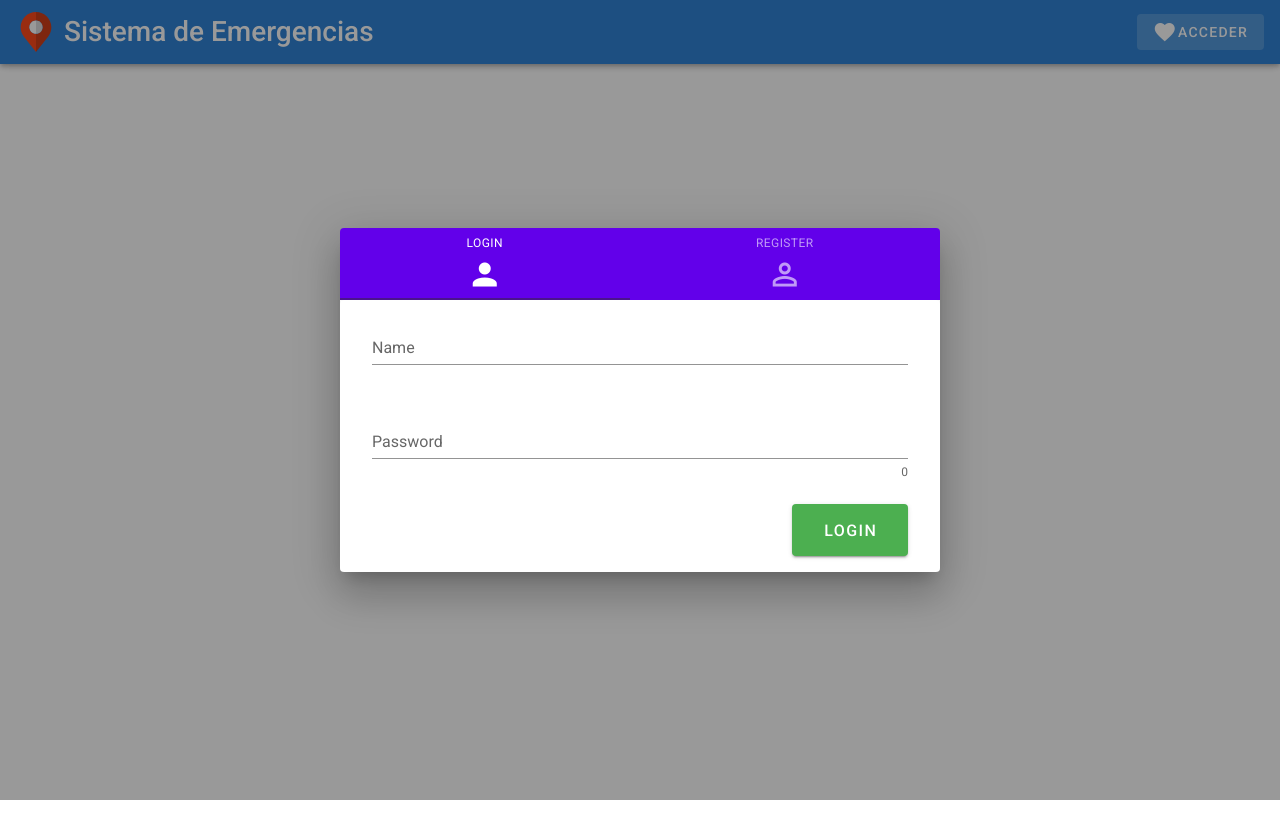
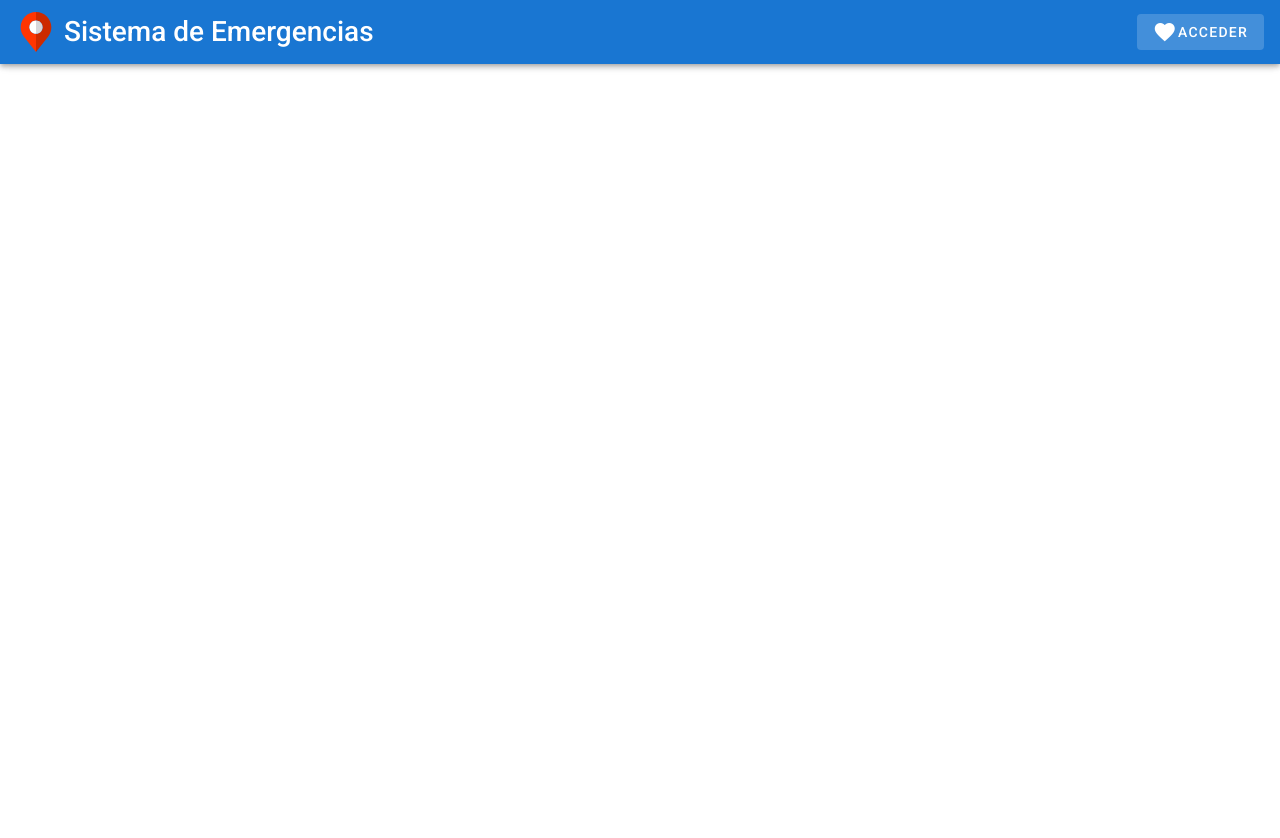
Before and after one commit to antonato/proyectotbt-front, a Vue app: page /public/login in a window 1280 px wide. Shown: the top 838 px of the page. After the commit the page ends 800 px from the top, so only its background shows below. Built offline with nearby package versions, Linux system fonts and the light colour scheme.

Commit message:
refactor: login
Se cambia login por un componente

```diff
--- a/src/App.vue
+++ b/src/App.vue
@@ -27,13 +27,13 @@
       Registrar Admin
     </v-btn>
     </div>
-      <div v-if = "logeado">
+      <!-- <div v-if = "logeado">
       <v-btn text @click="logOut">
         <v-icon>mdi-heart</v-icon>
         Salir
       </v-btn>
-      </div>
-      <div v-else>
+      </div> -->
+      <div v-if = "!logeado" >
       <v-btn text to="/login">
         <v-icon>mdi-heart</v-icon>
       Acceder
@@ -47,7 +47,8 @@
 </template>
 
 <script>
-//import axios from 'axios';
+
+
 
 export default {
   name: 'App',
--- a/src/components/Home.vue
+++ b/src/components/Home.vue
@@ -1,5 +1,22 @@
 <template>
-    <v-container class="d-flex justify-center align-items-center w-100 h-100 mt-5 p-5">
+    <div class="d-flex align-items-center h-100 justify-center">
+        <div>
+            <Login :msg="openDialog" v-on:logeado="logged = $event"></Login>
+            <v-container  v-if="logged === false" class="d-flex justify-center align-items-center w-100 h-100 mt-5 p-5">
+                <img src="../../src/assets/placeholder.svg" alt="" width="100px">
+                <v-col md="5">
+                    <v-container class="d-flex align-center h-100">
+                        <h1>Bienvenido al Sistema de Emergencias</h1>
+                    </v-container>
+                </v-col>
+                <v-col class="d-flex flex-column flex-nowrap" md="4">
+                            <v-btn color="success" @click="dialogTrue()" class="mr-4 mb-2">
+                                    Inicia Sesión
+                            </v-btn>
+                </v-col>
+            </v-container>
+        </div>
+        <v-container  v-if="logged === true" class="d-flex justify-center align-items-center w-100 h-100 mt-5 p-5">
             <img src="../../src/assets/placeholder.svg" alt="" width="100px">
             <v-col md="5">
                 <v-container class="d-flex align-center h-100">
@@ -29,11 +46,26 @@
                     </router-link>
             </v-col>
         </v-container>
+    </div>
 </template>
 
+
 <script>
+    import Login from './Login.vue';
+
     export default {
-
+        components: {
+            Login
+        },
+        data: () => ({
+            logged: false,
+            openDialog: false
+        }),
+        methods: {
+            dialogTrue(){
+                this.openDialog = true;
+            }
+        }
     }
 </script>
 
--- a/src/components/Login.vue
+++ b/src/components/Login.vue
@@ -1,13 +1,11 @@
 <template>
-<div id="app">
-    <v-app>
-        <v-dialog v-model="dialog" persistent max-width="600px" min-width="360px">
+  <v-dialog persistent v-model="msg" max-width="600px" min-width="360px">
       <div>
           <v-tabs v-model="tab" show-arrows background-color="deep-purple accent-4" icons-and-text dark grow>
               <v-tabs-slider color="purple darken-4"></v-tabs-slider>
-                    <v-tab v-for="i in tabs" :key="'Login'+i">
-                        <v-icon large>{{ i.icon }}</v-icon>
-                        <div class="caption py-1">{{ i.name }}</div>
+              <v-tab v-for="tab in tabs" :key="'Login'+ tab">
+                  <v-icon large>{{ tab.icon }}</v-icon>
+                  <div class="caption py-1">{{ tab.name }}</div>
               </v-tab>
               <v-tab-item>
                   <v-card class="px-4">
@@ -15,7 +13,7 @@
                           <v-form ref="loginForm" v-model="valid" lazy-validation>
                               <v-row>
                                   <v-col cols="12">
-                                            <v-text-field v-model="loginEmail" :rules="loginEmailRules" label="Name" required></v-text-field>
+                                      <v-text-field v-model="loginEmail" :rules="loginEmailRules" label="Email" required></v-text-field>
                                   </v-col>
                                   <v-col cols="12">
                                       <v-text-field v-model="loginPassword" :append-icon="show1?'eye':'eye-off'" :rules="[rules.required, rules.min]" :type="show1 ? 'text' : 'password'" name="input-10-1" label="Password"  counter @click:append="show1 = !show1"></v-text-field>
@@ -37,7 +35,14 @@
                           <v-form ref="registerForm" v-model="valid" lazy-validation>
                               <v-row>
                                   <v-col cols="12" sm="6" md="6">
-                                            <v-text-field v-model="firstName" :rules="[rules.required]" label="First Name" maxlength="20" required></v-text-field>
+                                      <v-text-field v-model="firstName"
+                                       :rules="[rules.required]"
+                                       label="First Name"
+                                       maxlength="20"
+                                       required
+                                       @input="$v.firstName.$touch()"
+                                       @blur="$v.firstName.$touch()"
+                                       ></v-text-field>
                                   </v-col>
                                   <v-col cols="12" sm="6" md="6">
                                       <v-text-field v-model="lastName" :rules="[rules.required]" label="Last Name" maxlength="20" required></v-text-field>
@@ -56,7 +61,7 @@
                                   </v-col>
                                   <v-spacer></v-spacer>
                                   <v-col class="d-flex ml-auto" cols="12" sm="3" xsm="12">
-                                            <v-btn x-large block :disabled="!valid" color="success" @click="register">Register</v-btn>
+                                      <v-btn x-large block :disabled="!valid" color="success" @click="registerAdmin">Register</v-btn>
                                   </v-col>
                               </v-row>
                           </v-form>
@@ -66,8 +71,6 @@
           </v-tabs>
       </div>
   </v-dialog>
-    </v-app>
-</div>
 </template>
 
 
@@ -76,11 +79,8 @@ import axios from 'axios';
 export default {
   name: 'Login',
   props: {
-    msg: String
+    msg: Boolean
   },
-//new Vue({
-  //el: '#app',
-  //vuetify: new Vuetify(),
   computed: {
     passwordMatch() {
       return () => this.password === this.verify || "Password must match";
@@ -99,13 +99,14 @@ export default {
     firstName: "",
     lastName: "",
     email: "",
+    phoneNumber: null,
     password: "",
     verify: "",
     loginPassword: "",
     loginEmail: "",
     loginEmailRules: [
       v => !!v || "Required",
-      //v => /.+@.+\..+/.test(v) || "E-mail must be valid"
+      v => /.+@.+\..+/.test(v) || "E-mail must be valid"
     ],
     emailRules: [
       v => !!v || "Required",
@@ -118,15 +119,19 @@ export default {
     show1: false,
     rules: {
       required: value => !!value || "Required.",
-      //min: v => (v && v.length >= 8) || "Min 8 characters"
-      max: v => (v && v.length <= 8) || "Max 8 characters"
-    }
+      min: v => (v && v.length >= 8) || "Min 8 characters"
+      // max: v => (v && v.length <= 8) || "Max 8 characters"
+    },
+    logged: 0
   }),
 
   methods: {
     validate() {
       if (this.$refs.loginForm.validate()) {
-        axios.post('http://localhost:8081/user/logIn/', {"name":this.loginEmail,"password":this.loginPassword,"invisible":0})
+        axios.post('http://localhost:8081/user/logIn/', {
+          "name":this.loginEmail,
+          "password":this.loginPassword,
+          "invisible":0})
       .then( response => {
         this.user = response.data
         if (response.data === 2){
@@ -137,22 +142,30 @@ export default {
           this.$router.push("/");
         }else{
           console.log(response.data)
-          localStorage.setItem('logeado',true)
+          localStorage.setItem('logeado', true)
           localStorage.setItem('rol',response.data)
-          this.$router.push("/")
-          location.reload();
+          this.logged = true;
+          this.msg = false;
+          this.$emit('logeado', this.logged);
         }
       })
       .catch( e=> console.log(e))
       }
     },
-    register(){
+    registerAdmin(){
         if (this.$refs.registerForm.validate()) {
-        axios.post('http://localhost:8081/user/createUser/', {"name":this.firstName+" "+this.lastName, "mail":this.email,"phone":12345,"idRol":1,"password":this.password,"invisible":0})
+        axios.post('http://localhost:8081/user/createUser/',
+        {"name":this.firstName+" "+this.lastName,
+         "mail":this.email,
+         "phone":12345,
+         "idRol":1,
+         "password":this.password,
+         "invisible":0})
       .then( response => {
         this.user = response.data;
-        alert("Usuario Registrado Correctamente")
-        this.$router.push("/");
+        this.logged = true;
+        this.msg = false;
+        this.$emit('logeado', this.logged);
       })
       .catch( e=> console.log(e))
       }
@@ -164,7 +177,5 @@ export default {
       this.$refs.form.resetValidation();
     }
   }
-
-//});
 }
 </script>
```
Also changed, not shown: 1 other file (tests, documents, lock files or other folders). Lines whose indentation alone changed are shown as unchanged.
